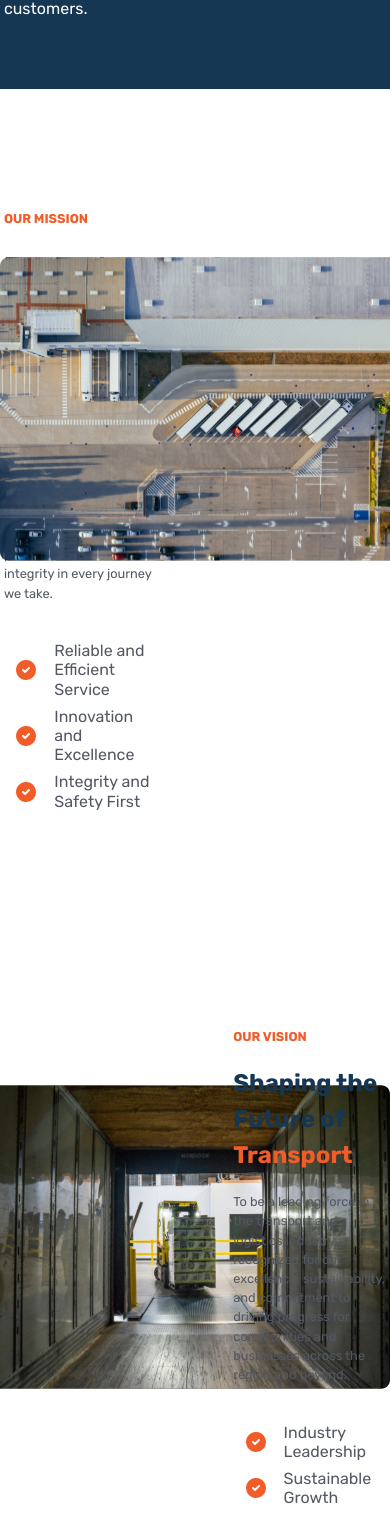
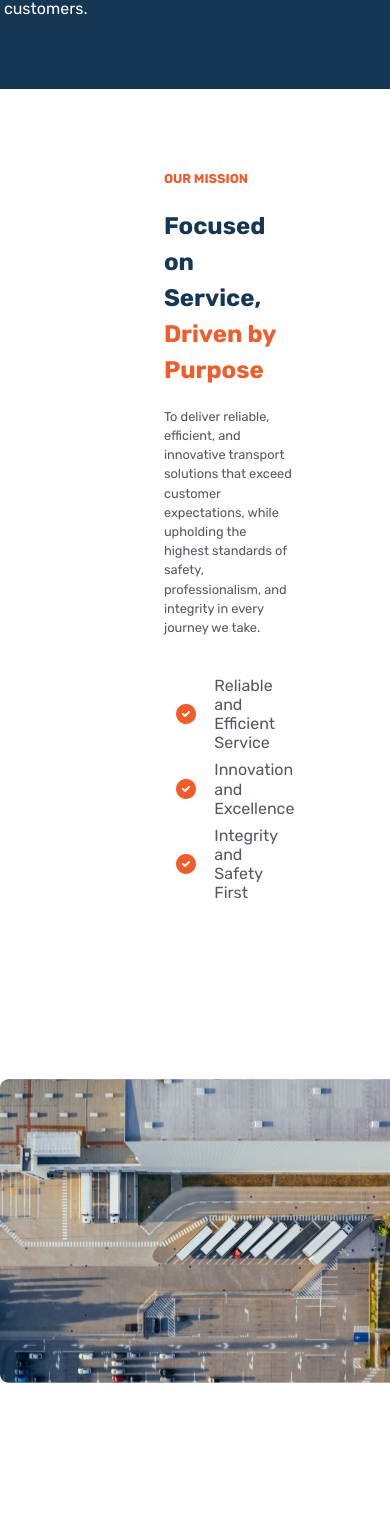
Before and after one commit to dev-basit/shirkah, a Next.js app: page /aboutus in a window 390 px wide. Shown: the part 238-1754 px from the top of the page. Built offline with nearby package versions, Linux system fonts and the light colour scheme.

Commit message:
added tablet responsiveness for aboutus page

```diff
--- a/src/components/aboutus/mission/mission.module.css
+++ b/src/components/aboutus/mission/mission.module.css
@@ -3,6 +3,10 @@
   width: var(--body-content-width);
   margin: 15rem auto;
   position: relative;
+
+  @media screen and (max-width: 1280px) {
+    margin: 10rem auto;
+  }
 }
 
 .missionContainer h1 {
@@ -15,6 +19,11 @@
   justify-content: center;
   flex-direction: column;
   flex-basis: 40%;
+
+  @media screen and (max-width: 1280px) {
+    flex-basis: 100%;
+    margin: 0 20rem;
+  }
 }
 
 .missionItem {
@@ -36,8 +45,17 @@
   top: -80px;
   display: flex;
   justify-content: flex-end;
+
+  @media screen and (max-width: 1280px) {
+    position: relative;
+    top: 0px;
+  }
 }
 
 .rightContainer img {
   width: 100%;
+
+  @media screen and (max-width: 1280px) {
+    height: 60rem;
+  }
 }
--- a/src/components/aboutus/vision/vision.module.css
+++ b/src/components/aboutus/vision/vision.module.css
@@ -4,6 +4,11 @@
   width: var(--body-content-width);
   margin: 15rem auto;
   position: relative;
+
+  @media screen and (max-width: 1280px) {
+    flex-direction: row-reverse;
+    margin: 10rem auto;
+  }
 }
 .visionContainer h1 {
   color: var(--color-secondary);
@@ -15,6 +20,11 @@
   justify-content: center;
   flex-direction: column;
   flex-basis: 40%;
+
+  @media screen and (max-width: 1280px) {
+    flex-basis: 100%;
+    margin: 0 20rem;
+  }
 }
 
 .visionItem {
@@ -35,8 +45,17 @@
   top: -70px;
   display: flex;
   justify-content: flex-end;
+
+  @media screen and (max-width: 1280px) {
+    position: relative;
+    top: 0px;
+  }
 }
 
 .rightContainer img {
   width: 100%;
+
+  @media screen and (max-width: 1280px) {
+    height: 60rem;
+  }
 }
```
